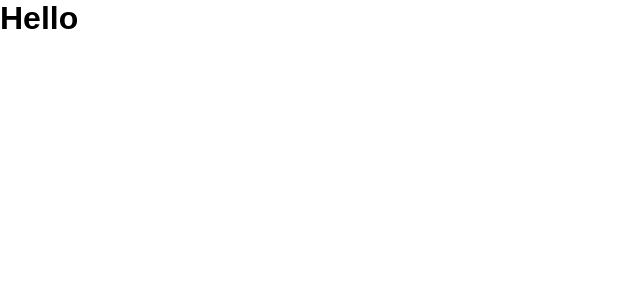
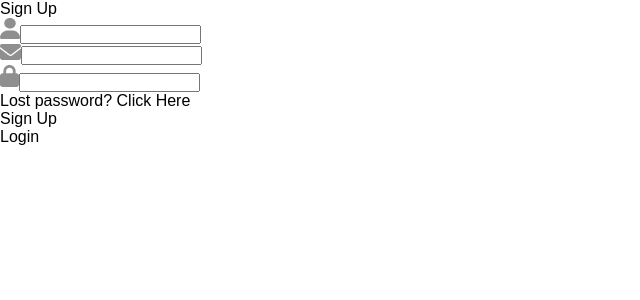
Before and after one commit to fmfahath/react-login-page, a React (Create React App) app: page / in a window 1280 px wide. Shown: the top 300 px of the page, without its empty margins (0-640 px from the left). Built offline with nearby package versions, Linux system fonts and the light colour scheme.

Commit message:
html layout created

```diff
--- a/src/components/LoginSignup/LoginSignup.jsx
+++ b/src/components/LoginSignup/LoginSignup.jsx
@@ -7,8 +7,32 @@
 
 const LoginSignup = () => {
   return (
-    <div>
-        <h1>Hello</h1>
+    <div className='container'>
+        <div className='header'>
+            <div className='text'>Sign Up</div>
+            <div className='underline'></div>
+        </div>
+        <div className='inputs'>
+            <div className='input'>
+                <img src={user_icon}/>
+                <input type='text'/>
+            </div>
+            <div className='input'>
+                <img src={email_icon}/>
+                <input type='email'/>
+            </div>
+            <div className='input'>
+                <img src={password_icon}/>
+                <input type='password'/>
+            </div>
+        </div>
+        <div className='forgot-password'>
+            Lost password? <span>Click Here</span>
+        </div>
+        <div className='submit-container'>
+            <div className='submit'>Sign Up</div>
+            <div className='submit'>Login</div>
+        </div>
     </div>
   )
 }
```
